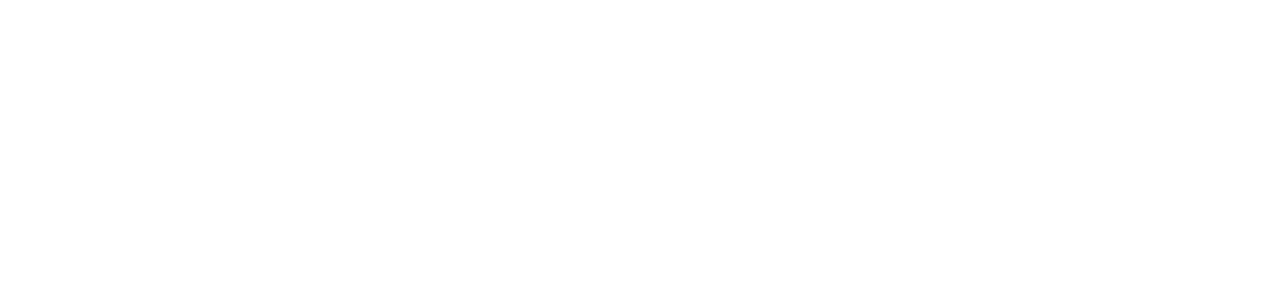
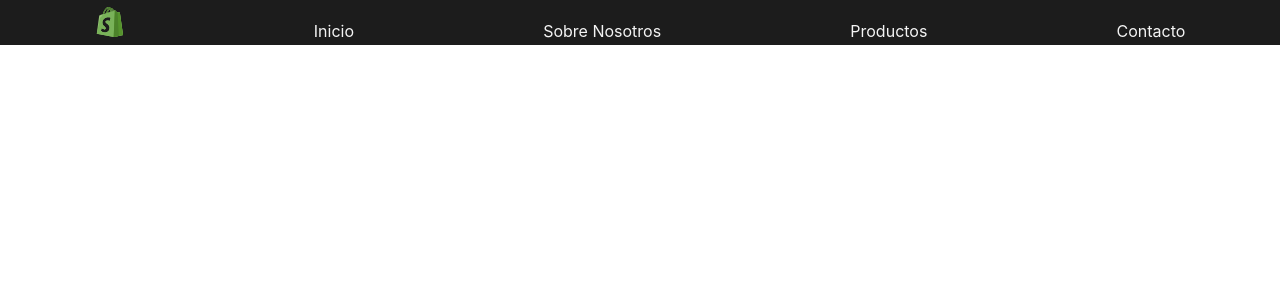
Before and after one commit to Andres-Developer/Desafios_React, a React (Create React App) app in the folder mitienda/: page / in a window 1280 px wide. Shown: the top 300 px of the page. Built offline with nearby package versions, Linux system fonts and the light colour scheme.

Commit message:
Modificaciones y cambios de carpeta

```diff
--- a/mitienda/src/App.js
+++ b/mitienda/src/App.js
@@ -1,8 +1,11 @@
-import './App.css';
+import './assets/css/App.css';
+import NavBar from './components/NavBar';
 
 function App() {
   return (
-    <></>
+    <>
+      <NavBar />
+    </>
   );
 }
 
--- a/mitienda/src/index.css
+++ /dev/null
@@ -1,13 +0,0 @@
-body {
-  margin: 0;
-  font-family: -apple-system, BlinkMacSystemFont, 'Segoe UI', 'Roboto', 'Oxygen',
-    'Ubuntu', 'Cantarell', 'Fira Sans', 'Droid Sans', 'Helvetica Neue',
-    sans-serif;
-  -webkit-font-smoothing: antialiased;
-  -moz-osx-font-smoothing: grayscale;
-}
-
-code {
-  font-family: source-code-pro, Menlo, Monaco, Consolas, 'Courier New',
-    monospace;
-}
--- a/mitienda/src/index.js
+++ b/mitienda/src/index.js
@@ -1,6 +1,6 @@
 import React from 'react';
 import ReactDOM from 'react-dom';
-import './index.css';
+import './assets/css/index.css';
 import App from './App';
 
 ReactDOM.render(
```
Also changed, not shown: mitienda/src/assets/css/App.css (renamed from mitienda/src/App.css), 1 other file (tests, documents, lock files or other folders).
